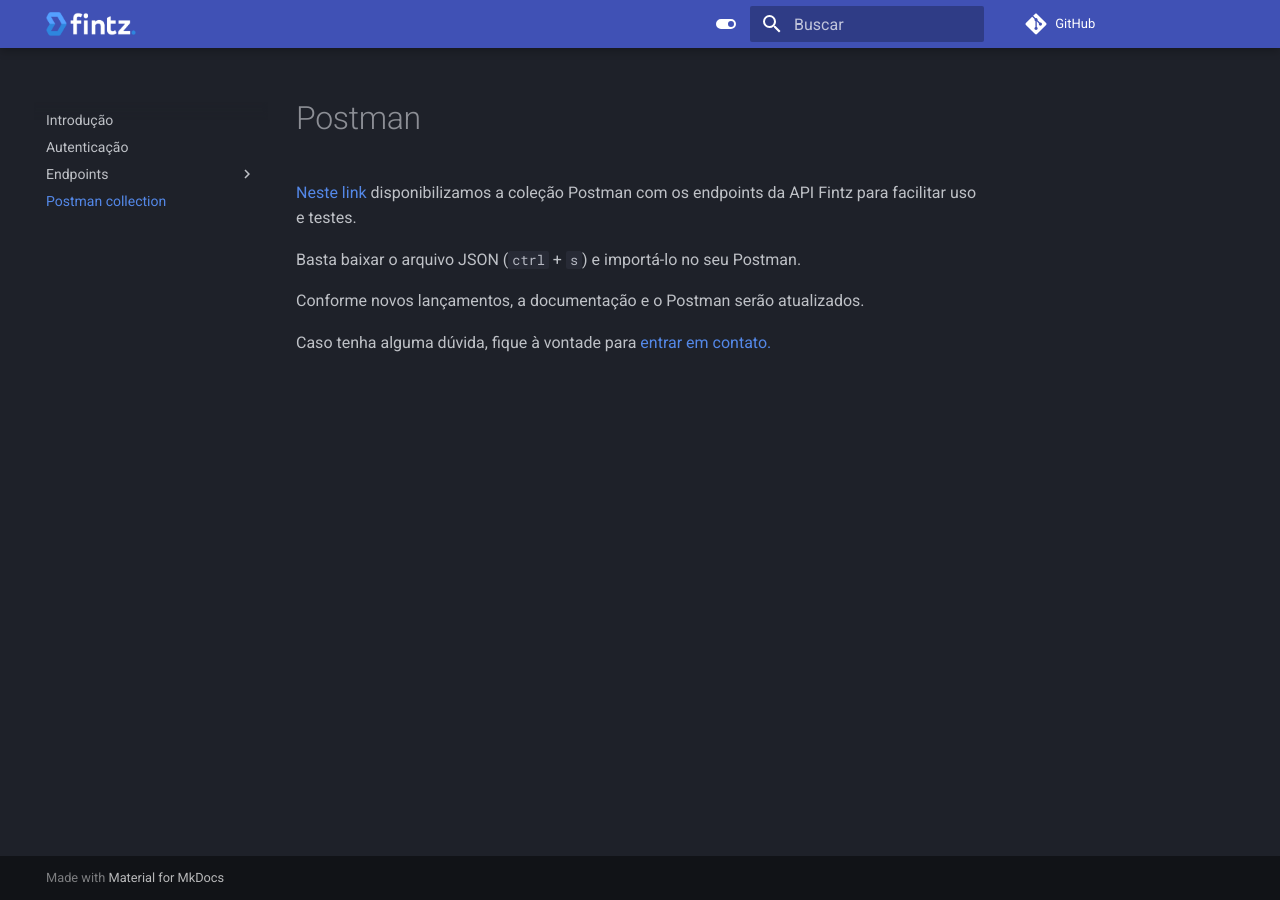
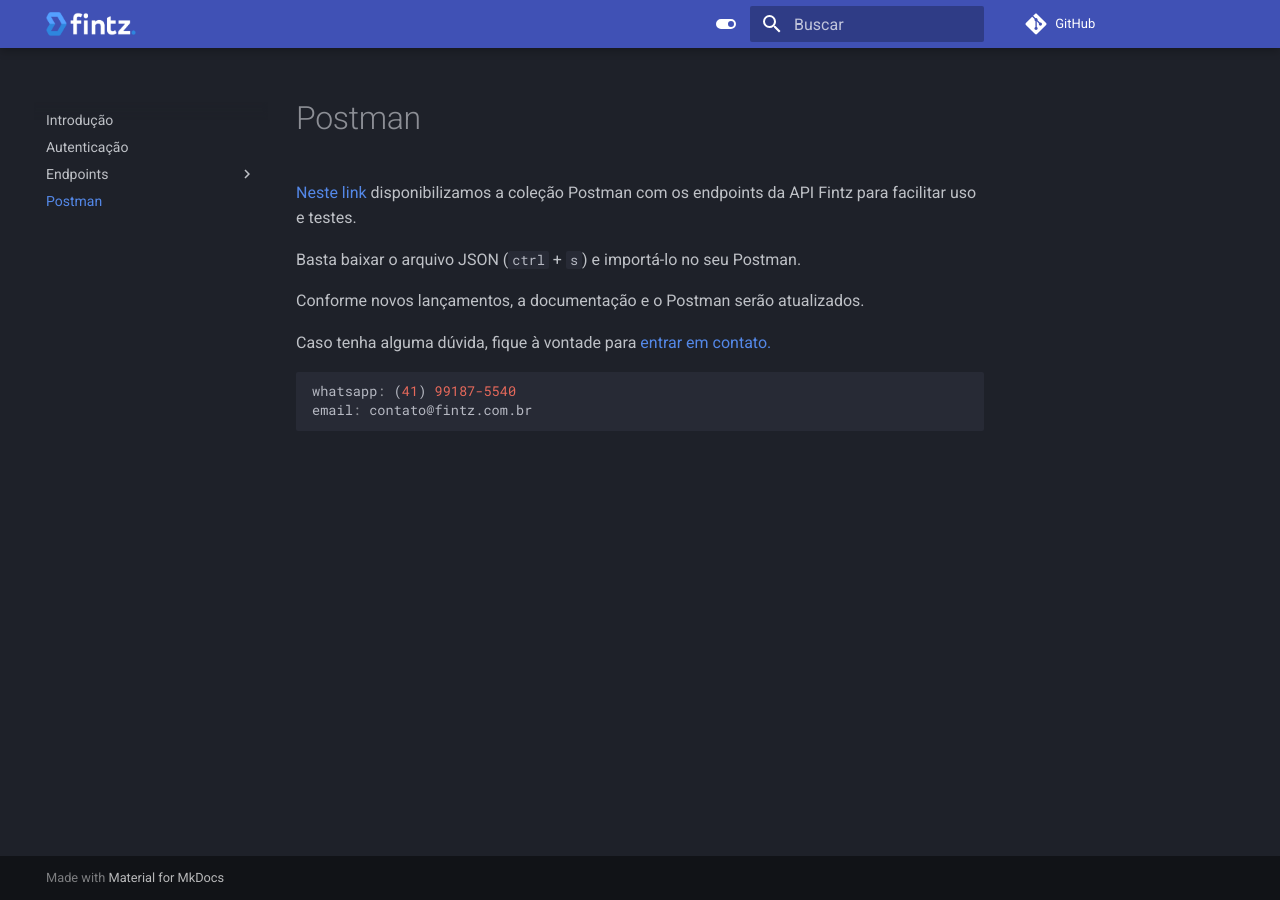
Before and after one commit to thefintz/docs, an MkDocs documentation site: the page built from docs/postman.md, in a window 1280 px wide. Built offline with MkDocs 1.6.1 and Material for MkDocs 9.7.7, drawn with Linux system fonts in a browser that asks for light colours; comment, search, counter and statistics services are not loaded.

Commit message:
pequeno ajuste

````diff
--- a/docs/postman.md
+++ b/docs/postman.md
@@ -10,3 +10,8 @@
 Conforme novos lançamentos, a documentação e o Postman serão atualizados.
 
 Caso tenha alguma dúvida, fique à vontade para [entrar em contato.][contato]
+
+```json
+whatsapp: (41) 99187-5540
+email: contato@fintz.com.br
+```
--- a/mkdocs.yml
+++ b/mkdocs.yml
@@ -12,7 +12,7 @@
     - Índices: 'endpoints/indices.md'
     # - Criptomoedas: 'endpoints/cripto.md'
     # - Empresas: 'endpoints/empresas.md'
-  - Postman collection: 'postman.md'
+  - Postman: 'postman.md'
 
 theme:
   name: material
````
